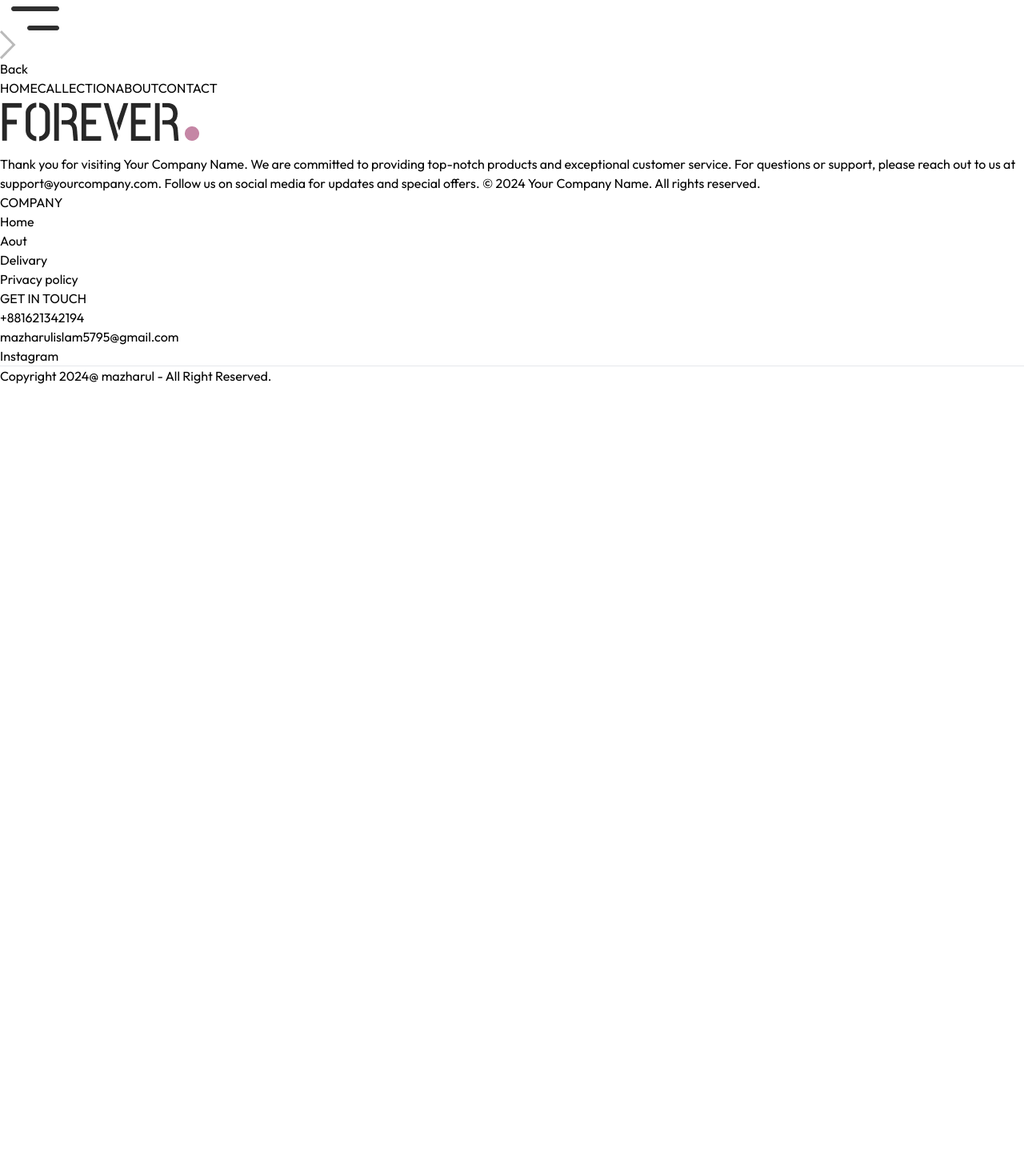
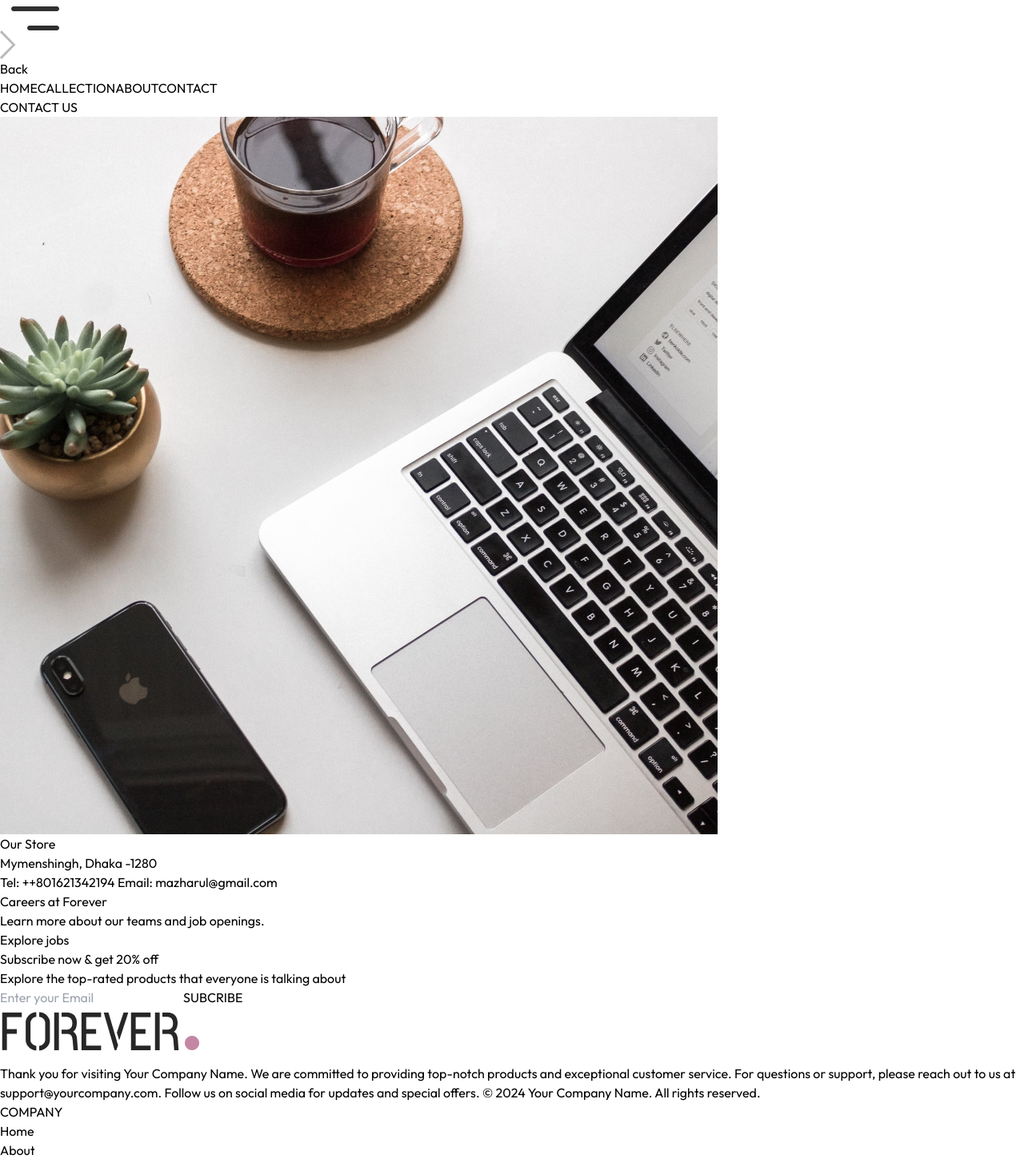
Before and after one commit to mazharulislam-12/forever-ecomerce-app, a React (Vite) app: page /contact in a window 1280 px wide. Shown: the part 400-1854 px from the top of the page at 80% size. Before the commit the page ends 882 px from the top, so only its background shows below. Built offline with nearby package versions, Linux system fonts and the light colour scheme.

Commit message:
contact page added and finish this project

```diff
--- a/src/components/Footer.jsx
+++ b/src/components/Footer.jsx
@@ -14,7 +14,7 @@
                         <p className="text-xl font-medium mb-5">COMPANY</p>
                         <ul className="flex flex-col gap-1 text-gray-600">
                             <li>Home</li>
-                            <li>Aout</li>
+                            <li>About</li>
                             <li>Delivary</li>
                             <li>Privacy policy</li>
                         </ul>
--- a/src/components/Navbar.jsx
+++ b/src/components/Navbar.jsx
@@ -45,7 +45,7 @@
                     <div className="group-hover:block hidden absolute dropdown-menu right-0 pt-4 ">
                         <div className="flex flex-col gap-2 w-36 py-3 px-5 bg-slate-100 text-gray-500 rounded ">
                             <p className="cursor-pointer hover:text-black">My profile</p>
-                            <p className="cursor-pointer hover:text-black">Orders</p>
+                            <Link to='/orders' className="cursor-pointer hover:text-black">Orders</Link>
                             <p className="cursor-pointer hover:text-black">Logout</p>
                         </div>
                     </div>
--- a/src/pages/Contact.jsx
+++ b/src/pages/Contact.jsx
@@ -1,8 +1,28 @@
 import React from 'react';
+import Title from '../components/Title';
+import { assets } from '../assets/assets';
+import NewsLetterBox from '../components/NewsLetterBox';
 
 const Contact = () => {
     return (
         <div>
+            <div className='text-center text-2xl pt-10 border-t '>
+                <Title text1={'CONTACT'} text2={'US'} />
+            </div>
+
+            <div className='my-10 flex flex-col sm:flex-row justify-center gap-10 mb-28'>
+                <img className='w-full max-w-[480px] ' src={assets.contact_img} alt="" />
+                <div className='flex flex-col justify-center items-center gap-6 '>
+                    <p className='font-semibold text-xl text-gray-600'>Our Store</p>
+                    <p className='text-gray-500'>Mymenshingh, Dhaka -1280</p>
+                    <p className='text-gray-500'>Tel: ++801621342194 Email: mazharul@gmail.com </p>
+                    <p className='font-semibold text-xl text-gray-600'>Careers at Forever</p>
+                    <p className='text-gray-500'>Learn more about our teams and job openings.</p>
+                    <button className='border border-black px-8 py-4 text-sm hover:bg-black hover:text-white transition-all duration-500'>Explore jobs</button>
+                </div>
+            </div>
+
+            <NewsLetterBox/>
 
         </div>
     );
```
